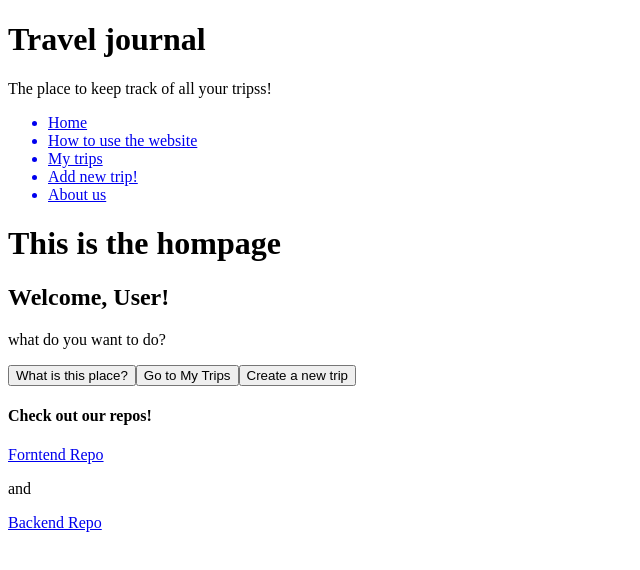
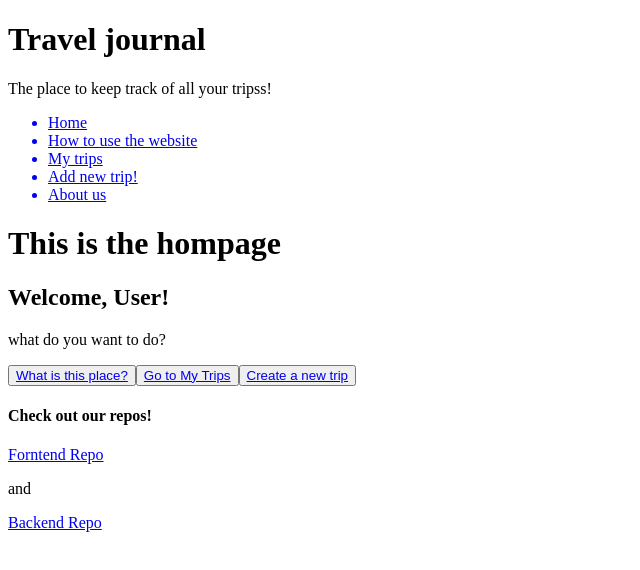
Before and after one commit to LenaH92/travel-journal-forntend, a React (Vite) app: page / in a window 1280 px wide. Shown: the top 570 px of the page, without its empty margins (0-640 px from the left). Built offline with nearby package versions, Linux system fonts and the light colour scheme.

Commit message:
MyTrips and NewTrip's files created, added links in HomePage BTNs

```diff
--- /dev/null
+++ b/src/pages/AddNewTripPage.jsx
@@ -0,0 +1,5 @@
+const AddNewTripPage = () => {
+    return (<h1>Create the form HERE :D </h1>);
+}
+
+export default AddNewTripPage;
--- a/src/pages/HomePage.jsx
+++ b/src/pages/HomePage.jsx
@@ -1,11 +1,13 @@
+import { Link } from "react-router-dom";
+
 const HomePage = () => {
     return (<>
         <h1>This is the hompage</h1>
         <h2>Welcome, User!</h2>
         <p>what do you want to do?</p>
-        <button type="button">What is this place?</button>
-        <button type="button">Go to My Trips</button>
-        <button type="button">Create a new trip</button>
+        <button type="button"><Link to='/instructions'> What is this place?</Link></button>
+        <button type="button"><Link to='/my-trips'>Go to My Trips</Link></button>
+        <button type="button"><Link to='/trip/new'>Create a new trip</Link></button>
 
     </>);
 }
```
Also changed, not shown: src/pages/MyTripsPage.jsx (added, +8 -0 lines).
